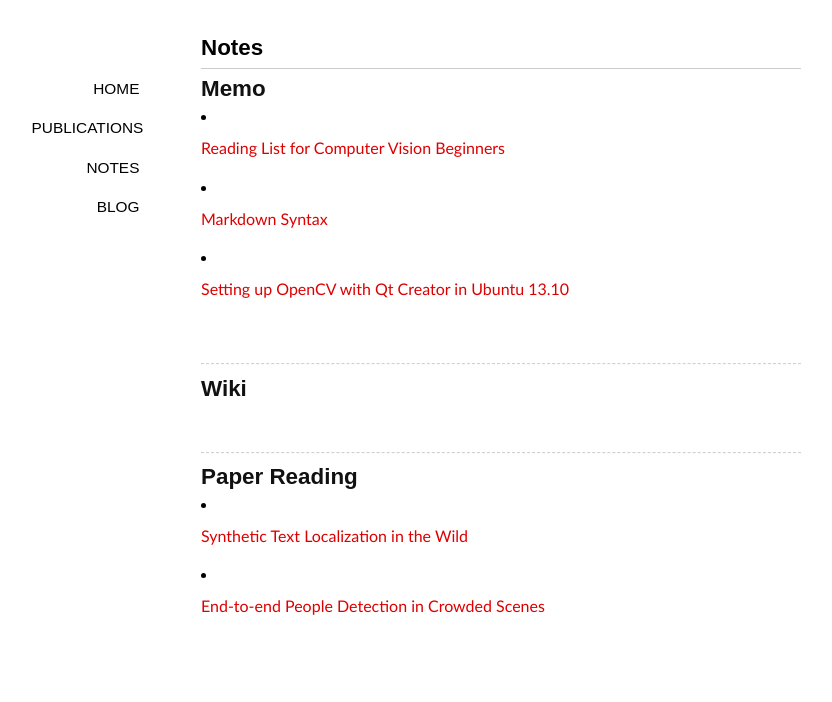
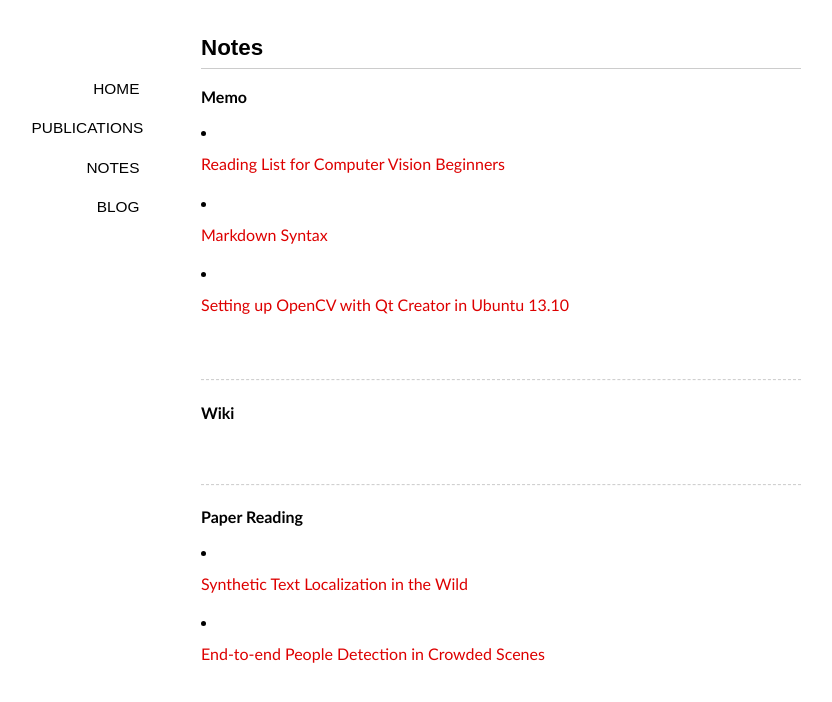
Before and after one commit to ionvision/ionvision.github.io.bk, a Jekyll site: the page built from notes/index.md, in a window 1280 px wide. Shown: the top 702 px of the page, without its empty margins (139-971 px from the left). Built offline with Jekyll 4.4.1, drawn with Linux system fonts in a browser that asks for light colours; nearby versions of some CDN libraries; some web fonts are replaced.

Commit message:
Change style

```diff
--- a/notes/index.md
+++ b/notes/index.md
@@ -4,7 +4,7 @@ layout: page
 comments: no
 ---
 
-## Memo
+**Memo**
 
 - [Reading List for Computer Vision Beginners](./computer-vision-reading-list)
 
@@ -16,13 +16,13 @@ comments: no
 
 --------
 
-## Wiki
+**Wiki**
 
 <br>
 
 --------
 
-## Paper Reading
+**Paper Reading**
 
 - [Synthetic Text Localization in the Wild]()
 
```
